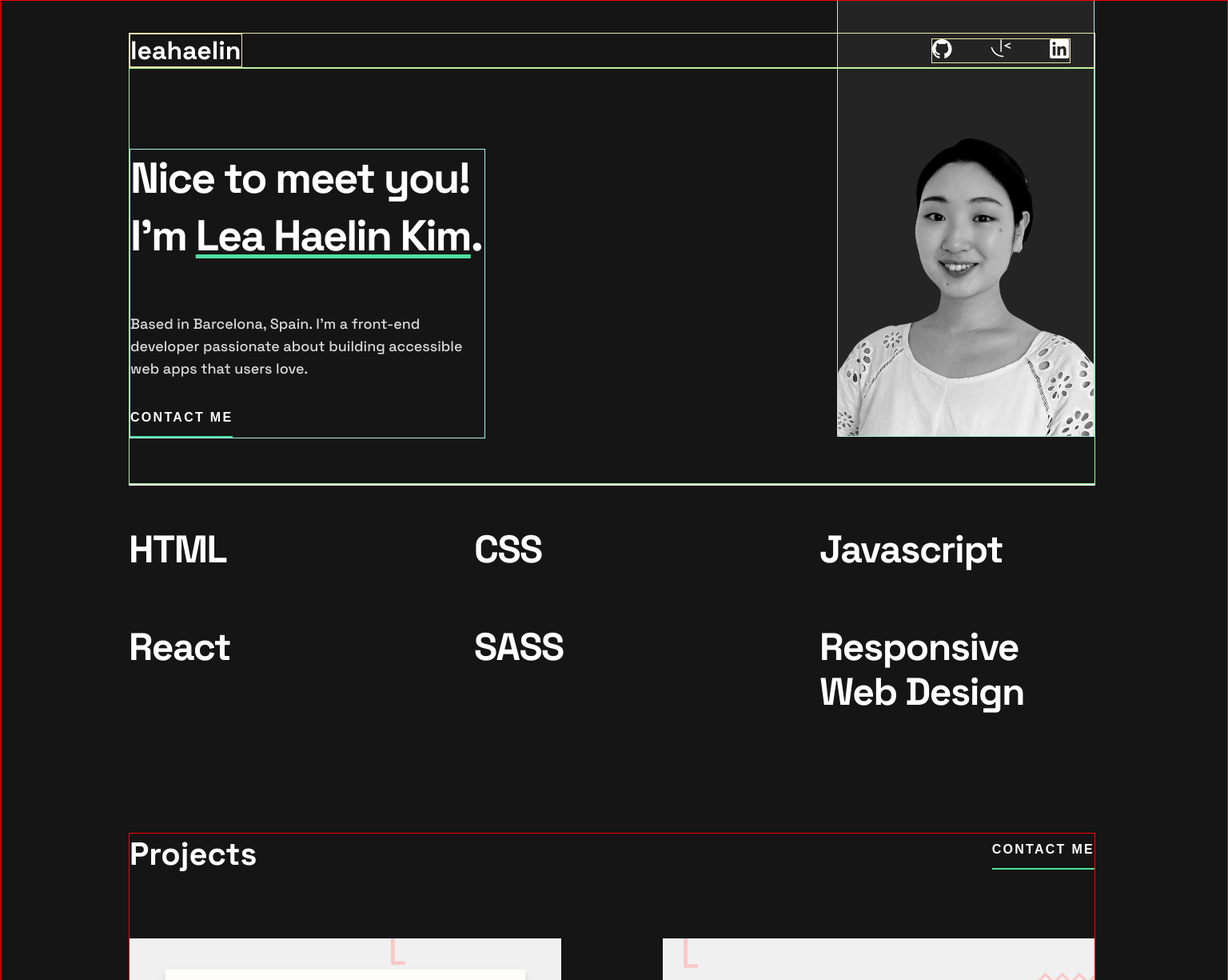
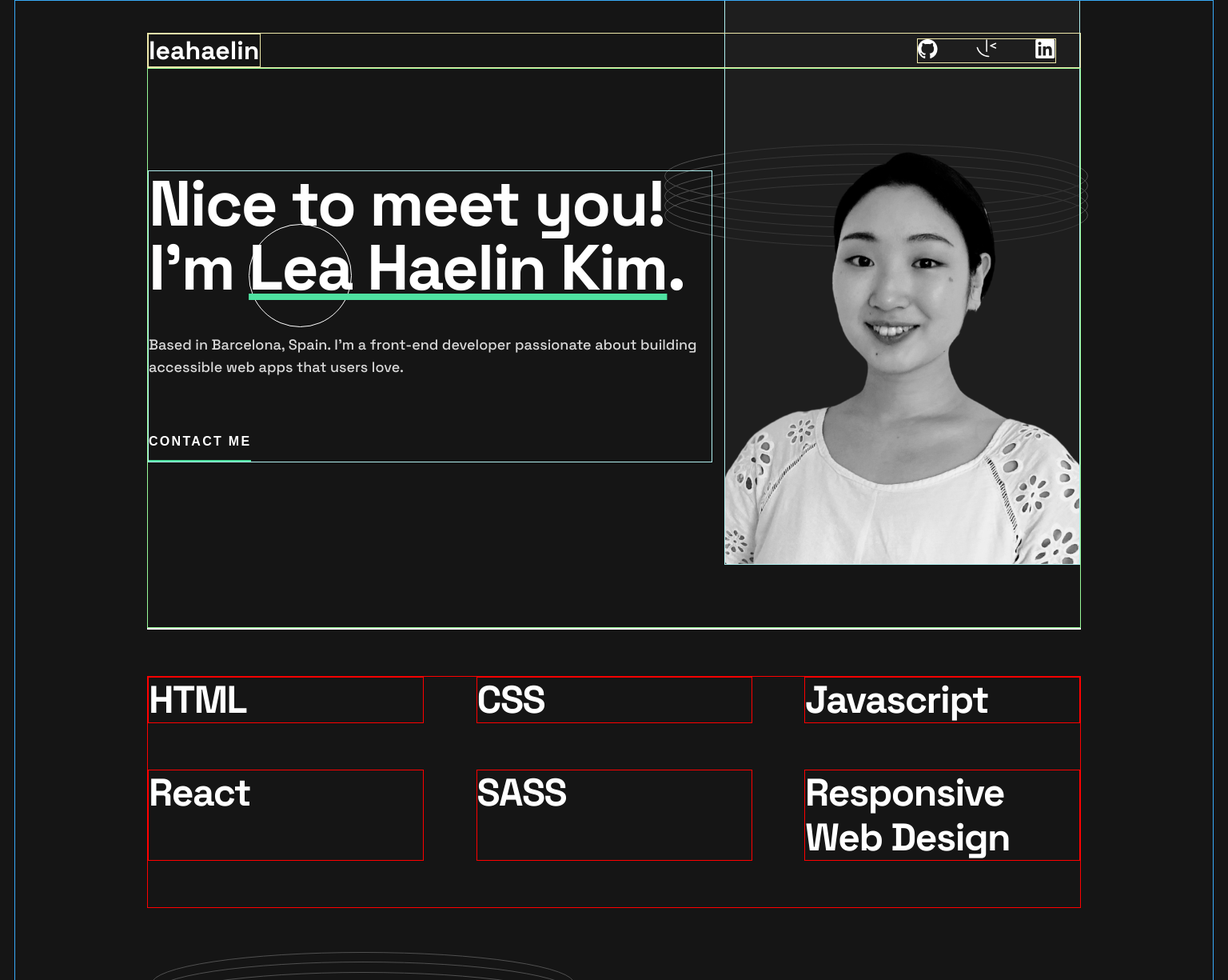
Before and after one commit to LeaHaelin/react-lea-portfolio, a React (Create React App) app: page / in a window 1536 px wide. Shown: the top 1225 px of the page at 80% size. Built offline with nearby package versions, Linux system fonts and the light colour scheme.

Commit message:
refactor styles

```diff
--- a/src/components/Skills.js
+++ b/src/components/Skills.js
@@ -20,9 +20,7 @@ export const Skills = () => {
         <div className='skills'>
             {skillsArr.map(skill => {
                 return (
-                    <div className="skill">
-                        <h2 className="skill__title">{skill.title}</h2>
-                    </div>
+                    <h2 className="skill__title">{skill.title}</h2>
                 )
             })}
         </div>
--- a/src/styles/_footer.scss
+++ b/src/styles/_footer.scss
@@ -1,10 +1,12 @@
 .footer {
     border: 1px solid rgb(0, 255, 68);
+    width: 100%;
     margin: 100px 0 80px;
 }
 
 .contact {
-    margin: 40px 0 87px;
+    min-width: 345px;
+    margin: 40px auto 87px;
     border: 1px solid red;
 }
 
@@ -116,11 +118,11 @@ input:-webkit-autofill:active {
 
 @media(min-width:768px) {
     .contact {
-        margin: 100px 130px 92px;
+        min-width: 445px;
+        margin: 60px auto 92px;
     }
 
     .contact__title {
-        margin-top: 60px;
         font-size: 72px;
     }
 
@@ -137,3 +139,27 @@ input:-webkit-autofill:active {
         margin-bottom: 30px;
     }
 }
+
+@media(min-width:1400px) {
+    .contact {
+        min-width: 1110px;
+        margin-top: 92px;
+        display: flex;
+        flex-direction: row;
+        justify-content: space-between;
+    }
+
+    .contact__header {
+        text-align: left;
+        max-width: 445px;
+    }
+
+    .contact__title {
+        font-size: 88px;
+    }
+
+    .contact__form {
+        margin-top: 0;
+        min-width: 445px;
+    }
+}
--- a/src/styles/_hero.scss
+++ b/src/styles/_hero.scss
@@ -11,7 +11,7 @@
     width: 174px;
     height: 100%;
     border: 1px solid paleturquoise;
-    background-color: $darkGrey;
+    background-color: #2424249c;
 }
 
 .hero__profile {
@@ -80,8 +80,6 @@
         z-index: -1;
         min-width: 322px;
         height: 560px;
-        border: 1px solid paleturquoise;
-        background-color: $darkGrey;
     }
 
     .hero__content {
@@ -113,3 +111,39 @@
         margin-top: 34px;
     }
 }
+
+
+@media(min-width:1400px) {
+    .hero {
+        min-height: 700px;
+    }
+
+    .hero__profile--bg {
+        position: absolute;
+        top: -100px;
+        right: 0;
+        z-index: -1;
+        min-width: 445px;
+        height: 720px;
+    }
+
+    .hero__content {
+        margin-top: 127px;
+        min-width: 706px;
+    }
+
+    .hero__intro {
+        font-size: 80px;
+        line-height: 80px;
+    }
+
+    .hero__text {
+        margin-top: 43px;
+        font-size: 18px;
+        line-height: 28px;
+    }
+
+    .hero__contact {
+        margin-top: 66px;
+    }
+}
--- a/src/styles/_icon.scss
+++ b/src/styles/_icon.scss
@@ -4,3 +4,9 @@
     display: flex;
     justify-content: space-between;
 }
+
+.icon__link:hover,
+.nav__icon:hover {
+    cursor: pointer;
+    fill: $green;
+}
--- a/src/styles/_nav.scss
+++ b/src/styles/_nav.scss
@@ -3,7 +3,7 @@
     width: 174px;
     margin: 0 auto;
     border: 1px solid palegoldenrod;
-    background-color: $darkGrey;
+    background-color: #2424249c;
     display: flex;
     flex-direction: column;
     align-items: center;
--- a/src/styles/_projects.scss
+++ b/src/styles/_projects.scss
@@ -1,6 +1,5 @@
 .projects {
     margin-top: 80px;
-    border: 1px solid red;
 }
 
 .projects__header {
@@ -13,6 +12,7 @@
 .projects__title {
     font-weight: 700;
     font-size: 40px;
+    letter-spacing: -1.14px;
     color: $white;
 }
 
@@ -27,13 +27,15 @@
 .project {
     margin-top: 40px;
     min-width: 343px;
+    max-width: 600px;
 }
 
 .project__thumbnail {
     width: 100%;
     min-height: 253px;
-    max-height: 350px;
+    max-height: 430px;
     margin-bottom: 20px;
+    border-radius: 5px;
 }
 
 .project__title {
@@ -80,7 +82,8 @@
     }
 
     .projects__title {
-        font-weight: 72px;
+        font-size: 72px;
+        letter-spacing: -2.05px;
     }
 
     .project-contents {
@@ -101,7 +104,7 @@
     }
 
     .projects__title {
-        font-weight: 88px;
+        font-size: 88px;
     }
 
     .project-contents {
@@ -119,7 +122,9 @@
         min-height: 400px;
     }
 
+    //use background and opacity together, so the url text color looks clear when user hovers it.
     .project__urls {
+        border-radius: 5px;
         position: absolute;
         top: 0;
         left: 0;
@@ -130,16 +135,22 @@
         flex-direction: column;
         justify-content: center;
         align-content: space-between;
-        background-color: black;
+        background: rgba(0, 0, 0, 0);
         opacity: 0;
     }
 
     .project__urls:hover {
-        opacity: 0.75;
+        background: rgba(0, 0, 0, 0.750);
+        opacity: 1;
         cursor: pointer;
     }
 
     .project__url {
         margin: 24px auto 24px;
     }
+
+    .project__url:hover {
+        opacity: 1;
+        cursor: pointer;
+    }
 }
--- a/src/styles/_skills.scss
+++ b/src/styles/_skills.scss
@@ -2,22 +2,12 @@
     margin: 40px 0;
 }
 
-.skill {
+.skill__title {
     margin-bottom: 24px;
-}
-
-.skill__title {
     font-weight: 700;
     font-size: 32px;
     color: $white;
     letter-spacing: -1px;
-}
-
-.skill__experience {
-    font-weight: 500;
-    font-size: 16px;
-    line-height: 26px;
-    color: $grey;
 }
 
 @media(min-width:768px) {
@@ -29,21 +19,24 @@
         flex-wrap: wrap;
     }
 
-    .skill {
+    .skill__title {
+        margin-bottom: 52px;
         width: 345px;
         text-align: left;
-        margin-bottom: 52px;
+        font-size: 48px;
+        line-height: 56px;
+        letter-spacing: -1.5px;
+    }
+}
+
+@media(min-width:1400px) {
+    .skills {
+        margin: 58px 0 0;
+        border: 1px solid red;
     }
 
     .skill__title {
-        font-size: 48px;
-        line-height: 56px;
-        letter-spacing: -1.5px;
-        margin-bottom: 14px;
-    }
-
-    .skill__experience {
-        font-size: 18px;
-        line-height: 28px;
+        border: 1px solid red;
+        margin-bottom: 58px;
     }
 }
--- a/src/styles/app.css
+++ b/src/styles/app.css
@@ -5,13 +5,12 @@
 }
 
 body {
-  background-color: #151515;
+  background: no-repeat top 180px right 175px url("../assets/images/pattern-rings.svg"), no-repeat top 280px left 311px url("../assets/images/pattern-circle.svg"), no-repeat top 1190px left 189px url("../assets/images/pattern-rings.svg"), no-repeat bottom 322px right 188px url("../assets/images/pattern-rings.svg"), linear-gradient(to top, #242424 0px, #242424 1010px, #151515 1010px, #151515 100%);
 }
 
 .App {
   margin: 0 auto;
   padding: 0 16px;
-  border: 1px solid red;
   font-family: "Space Grotesk";
   min-width: 375px;
   text-align: center;
@@ -24,6 +23,7 @@ body {
 @media (min-width: 768px) {
   .App {
     min-width: 768px;
+    max-width: 900px;
     padding: 0px 30px;
   }
   .middle-line {
@@ -33,7 +33,9 @@ body {
 @media (min-width: 1400px) {
   .App {
     min-width: 1440px;
-    padding: 40px 165px 92px 160px;
+    max-width: 1500px;
+    padding: 40px 165px 92px;
+    border: 1px solid rgb(56, 170, 247);
   }
 }
 @font-face {
@@ -45,7 +47,7 @@ body {
   width: 174px;
   margin: 0 auto;
   border: 1px solid palegoldenrod;
-  background-color: #242424;
+  background-color: rgba(36, 36, 36, 0.6117647059);
   display: flex;
   flex-direction: column;
   align-items: center;
@@ -89,6 +91,12 @@ body {
   justify-content: space-between;
 }
 
+.icon__link:hover,
+.nav__icon:hover {
+  cursor: pointer;
+  fill: #4EE1A0;
+}
+
 .hero {
   border: 1px solid palegreen;
   text-align: center;
@@ -102,7 +110,7 @@ body {
   width: 174px;
   height: 100%;
   border: 1px solid paleturquoise;
-  background-color: #242424;
+  background-color: rgba(36, 36, 36, 0.6117647059);
 }
 
 .hero__profile {
@@ -170,8 +178,6 @@ body {
     z-index: -1;
     min-width: 322px;
     height: 560px;
-    border: 1px solid paleturquoise;
-    background-color: #242424;
   }
   .hero__content {
     width: 445px;
@@ -198,26 +204,45 @@ body {
     margin-top: 34px;
   }
 }
+@media (min-width: 1400px) {
+  .hero {
+    min-height: 700px;
+  }
+  .hero__profile--bg {
+    position: absolute;
+    top: -100px;
+    right: 0;
+    z-index: -1;
+    min-width: 445px;
+    height: 720px;
+  }
+  .hero__content {
+    margin-top: 127px;
+    min-width: 706px;
+  }
+  .hero__intro {
+    font-size: 80px;
+    line-height: 80px;
+  }
+  .hero__text {
+    margin-top: 43px;
+    font-size: 18px;
+    line-height: 28px;
+  }
+  .hero__contact {
+    margin-top: 66px;
+  }
+}
 .skills {
   margin: 40px 0;
 }
 
-.skill {
+.skill__title {
   margin-bottom: 24px;
-}
-
-.skill__title {
   font-weight: 700;
   font-size: 32px;
   color: #FFFFFF;
   letter-spacing: -1px;
-}
-
-.skill__experience {
-  font-weight: 500;
-  font-size: 16px;
-  line-height: 26px;
-  color: #D9D9D9;
 }
 
 @media (min-width: 768px) {
@@ -228,25 +253,27 @@ body {
     justify-content: space-between;
     flex-wrap: wrap;
   }
-  .skill {
+  .skill__title {
+    margin-bottom: 52px;
     width: 345px;
     text-align: left;
-    margin-bottom: 52px;
-  }
-  .skill__title {
     font-size: 48px;
     line-height: 56px;
     letter-spacing: -1.5px;
-    margin-bottom: 14px;
   }
-  .skill__experience {
-    font-size: 18px;
-    line-height: 28px;
+}
+@media (min-width: 1400px) {
+  .skills {
+    margin: 58px 0 0;
+    border: 1px solid red;
+  }
+  .skill__title {
+    border: 1px solid red;
+    margin-bottom: 58px;
   }
 }
 .projects {
   margin-top: 80px;
-  border: 1px solid red;
 }
 
 .projects__header {
@@ -259,6 +286,7 @@ body {
 .projects__title {
   font-weight: 700;
   font-size: 40px;
+  letter-spacing: -1.14px;
   color: #FFFFFF;
 }
 
@@ -273,13 +301,15 @@ body {
 .project {
   margin-top: 40px;
   min-width: 343px;
+  max-width: 600px;
 }
 
 .project__thumbnail {
   width: 100%;
   min-height: 253px;
-  max-height: 350px;
+  max-height: 430px;
   margin-bottom: 20px;
+  border-radius: 5px;
 }
 
 .project__title {
@@ -325,7 +355,8 @@ body {
     margin-top: 48px;
   }
   .projects__title {
-    font-weight: 72px;
+    font-size: 72px;
+    letter-spacing: -2.05px;
   }
   .project-contents {
     display: flex;
@@ -342,7 +373,7 @@ body {
     margin-top: 82px;
   }
   .projects__title {
-    font-weight: 88px;
+    font-size: 88px;
   }
   .project-contents {
     padding-top: 10px;
@@ -357,6 +388,7 @@ body {
     min-height: 400px;
   }
   .project__urls {
+    border-radius: 5px;
     position: absolute;
     top: 0;
     left: 0;
@@ -367,24 +399,31 @@ body {
     flex-direction: column;
     justify-content: center;
     align-content: space-between;
-    background-color: black;
+    background: rgba(0, 0, 0, 0);
     opacity: 0;
   }
   .project__urls:hover {
-    opacity: 0.75;
+    background: rgba(0, 0, 0, 0.75);
+    opacity: 1;
     cursor: pointer;
   }
   .project__url {
     margin: 24px auto 24px;
   }
+  .project__url:hover {
+    opacity: 1;
+    cursor: pointer;
+  }
 }
 .footer {
   border: 1px solid rgb(0, 255, 68);
+  width: 100%;
   margin: 100px 0 80px;
 }
 
 .contact {
-  margin: 40px 0 87px;
+  min-width: 345px;
+  margin: 40px auto 87px;
   border: 1px solid red;
 }
 
@@ -494,10 +533,10 @@ input:-webkit-autofill:active {
 
 @media (min-width: 768px) {
   .contact {
-    margin: 100px 130px 92px;
+    min-width: 445px;
+    margin: 60px auto 92px;
   }
   .contact__title {
-    margin-top: 60px;
     font-size: 72px;
   }
   .contact__text {
@@ -510,4 +549,24 @@ input:-webkit-autofill:active {
   .last-line {
     margin-bottom: 30px;
   }
+}
+@media (min-width: 1400px) {
+  .contact {
+    min-width: 1110px;
+    margin-top: 92px;
+    display: flex;
+    flex-direction: row;
+    justify-content: space-between;
+  }
+  .contact__header {
+    text-align: left;
+    max-width: 445px;
+  }
+  .contact__title {
+    font-size: 88px;
+  }
+  .contact__form {
+    margin-top: 0;
+    min-width: 445px;
+  }
 }/*# sourceMappingURL=app.css.map */
--- a/src/styles/app.scss
+++ b/src/styles/app.scss
@@ -4,6 +4,8 @@ $grey: #D9D9D9;
 $white: #FFFFFF;
 $green: #4EE1A0;
 $red: #FF6F5B;
+$patternCircle: url("../assets/images/pattern-circle.svg");
+$patternRings: url("../assets/images/pattern-rings.svg");
 
 * {
     padding: 0;
@@ -12,13 +14,21 @@ $red: #FF6F5B;
 }
 
 body {
-    background-color: $black;
+    background:
+        no-repeat top 180px right 175px $patternRings,
+        no-repeat top 280px left 311px $patternCircle,
+        no-repeat top 1190px left 189px $patternRings,
+        no-repeat bottom 322px right 188px $patternRings,
+        linear-gradient(to top,
+            $darkGrey 0px,
+            $darkGrey 1010px,
+            $black 1010px,
+            $black 100%);
 }
 
 .App {
     margin: 0 auto;
     padding: 0 16px;
-    border: 1px solid red;
     font-family: "Space Grotesk";
     min-width: 375px;
     text-align: center;
@@ -31,6 +41,7 @@ body {
 @media(min-width:768px) {
     .App {
         min-width: 768px;
+        max-width: 900px;
         padding: 0px 30px;
     }
 
@@ -42,9 +53,10 @@ body {
 @media(min-width:1400px) {
     .App {
         min-width: 1440px;
-        padding: 40px 165px 92px 160px;
+        max-width: 1500px;
+        padding: 40px 165px 92px;
+        border: 1px solid rgb(56, 170, 247);
     }
-
 }
 
 @font-face {
```
Also changed, not shown: 1 other file (tests, documents, lock files or other folders).
